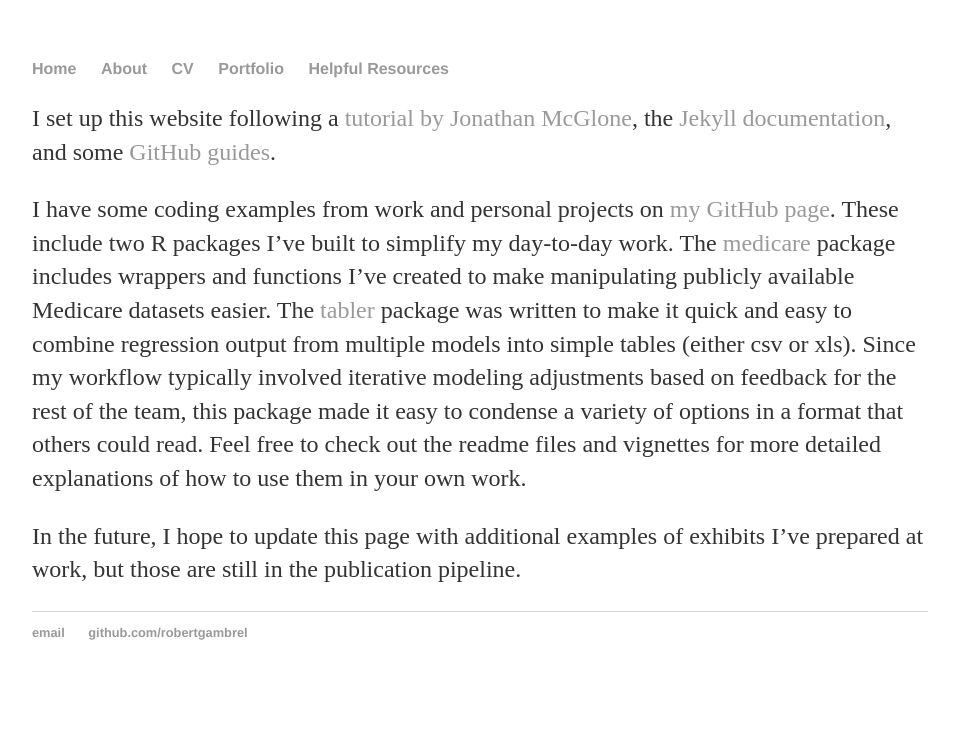
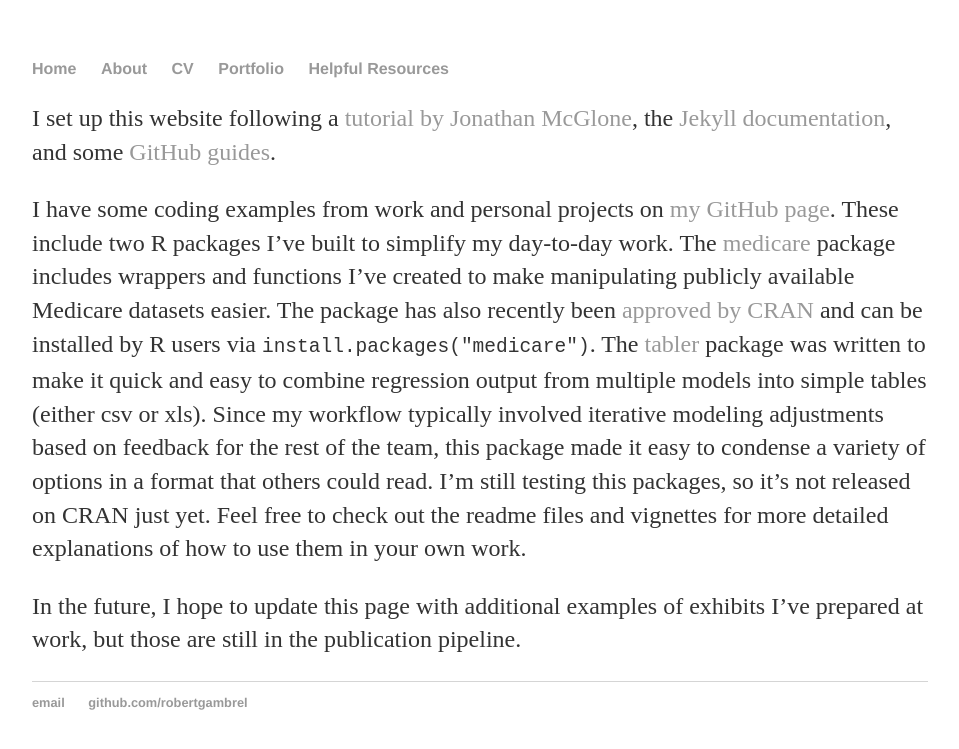
Before and after one commit to robertgambrel/robertgambrel.github.io, a Jekyll site: the page built from portfolio/index.md, in a window 1280 px wide. Shown: the top 749 px of the page, without its empty margins (160-1119 px from the left). Built offline with Jekyll 4.4.1, drawn with Linux system fonts in a browser that asks for light colours.

Commit message:
Update with CRAN info

```diff
--- a/portfolio/index.md
+++ b/portfolio/index.md
@@ -4,6 +4,6 @@
 ---
 I set up this website following a [tutorial by Jonathan McGlone](https:http://jmcglone.com/guides/github-pages/), the [Jekyll documentation](https://jekyllrb.com/docs/usage/), and some [GitHub guides](https://help.github.com/articles/about-github-pages-and-jekyll/).
 
-I have some coding examples from work and personal projects on [my GitHub page](https://www.github.com/robertgambrel). These include two R packages I've built to simplify my day-to-day work. The [medicare](https://www.github.com/robertgambrel/medicare) package includes wrappers and functions I've created to make manipulating publicly available Medicare datasets easier. The [tabler](https://www.github.com/robertgambrel/tabler) package was written to make it quick and easy to combine regression output from multiple models into simple tables (either csv or xls). Since my workflow typically involved iterative modeling adjustments based on feedback for the rest of the team, this package made it easy to condense a variety of options in a format that others could read. Feel free to check out the readme files and vignettes for more detailed explanations of how to use them in your own work.
+I have some coding examples from work and personal projects on [my GitHub page](https://www.github.com/robertgambrel). These include two R packages I've built to simplify my day-to-day work. The [medicare](https://www.github.com/robertgambrel/medicare) package includes wrappers and functions I've created to make manipulating publicly available Medicare datasets easier. The package has also recently been [approved by CRAN](https://CRAN.R-project.org/package=medicare) and can be installed by R users via `install.packages("medicare")`. The [tabler](https://www.github.com/robertgambrel/tabler) package was written to make it quick and easy to combine regression output from multiple models into simple tables (either csv or xls). Since my workflow typically involved iterative modeling adjustments based on feedback for the rest of the team, this package made it easy to condense a variety of options in a format that others could read. I'm still testing this packages, so it's not released on CRAN just yet. Feel free to check out the readme files and vignettes for more detailed explanations of how to use them in your own work.
 
 In the future, I hope to update this page with additional examples of exhibits I've prepared at work, but those are still in the publication pipeline.
```
